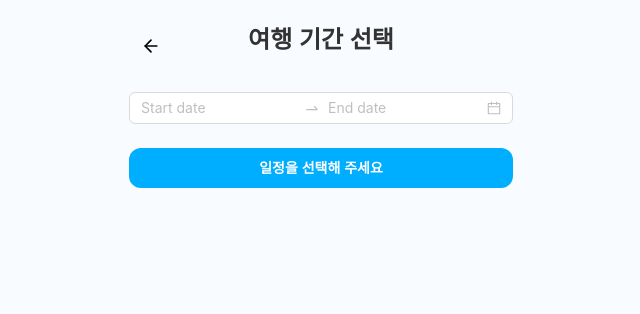
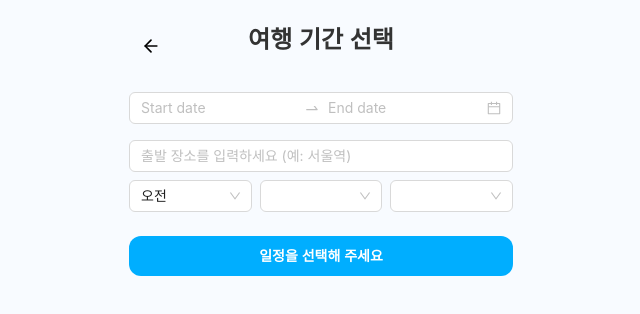
Before and after one commit to seonghoon1201/Travel_Front, a React (Create React App) app: page /plan/date in a window 1280 px wide. Shown: the top 314 px of the page, without its empty margins (319-959 px from the left). Built offline with nearby package versions, Linux system fonts and the light colour scheme; a web font is replaced by a local one.

Commit message:
수정할 내용들 수정 완료:

```diff
--- a/src/pages/Plan/PlanBudgetPage.jsx
+++ b/src/pages/Plan/PlanBudgetPage.jsx
@@ -58,28 +58,28 @@ const PlanBudgetPage = () => {
           {/* 예산 설정 */}
             <div>
               <p className="text-sm font-semibold text-gray-800 mb-2">예산 설정</p>
-            <div className="bg-gray-100 rounded-lg px-4 py-2 text-center text-sm">
-              {budget.toLocaleString()}원
-            </div>
+              <div className="relative">
                 <input
-              type="range"
+                  type="number"
                   min={minBudget}
                   max={maxBudget}
-              step={5000}
+                  step={1000}
                   value={budget}
                   onChange={handleBudgetChange}
-              className="w-full mt-4"
+                  placeholder="예산을 입력하세요"
+                  className="w-full bg-gray-100 rounded-lg px-4 py-2 pl-10 text-center text-base font-medium focus:outline-none focus:ring-2 focus:ring-primary"
                 />
-            <div className="flex justify-between text-xs text-gray-500">
-              <span>최저 {minBudget.toLocaleString()}원</span>
-              <span>최고 {maxBudget.toLocaleString()}원</span>
+                <span className="absolute left-3 top-2.5 text-gray-500 text-sm">₩</span>
               </div>
             </div>
 
           {/* 인당 예산 안내 */}
             <p className="text-xs text-gray-500 text-center">
               위처럼 설정하실 경우 1인 당 예산은 <br />
-            약 {(budget / people).toLocaleString()}원입니다.
+              약 <span className="text-blue-600 font-semibold text-sm">
+                {(budget / people).toLocaleString()}원
+              </span>
+              입니다.
             </p>
         </div>
 
--- a/src/pages/Plan/PlanDatePage.jsx
+++ b/src/pages/Plan/PlanDatePage.jsx
@@ -1,5 +1,5 @@
 import React, { useState } from 'react';
-import { DatePicker } from 'antd';
+import { DatePicker, Input, Select, message } from 'antd';
 import 'antd/dist/reset.css';
 import DefaultLayout from '../../layouts/DefaultLayout';
 import PrimaryButton from '../../components/common/PrimaryButton';
@@ -9,27 +9,43 @@ import dayjs from 'dayjs';
 import usePlanStore from '../../store/planStore';
 
 const { RangePicker } = DatePicker;
+const { Option } = Select;
 
 const PlanDatePage = () => {
   const [dates, setDates] = useState([]);
+  const [departurePlace, setDeparturePlace] = useState('');
+  const [hour, setHour] = useState('');
+  const [minute, setMinute] = useState('');
+  const [ampm, setAmpm] = useState('AM');
+
   const navigate = useNavigate();
-
   const setDatesInStore = usePlanStore((state) => state.setDates);
-
-  const handleDateChange = (value) => {
-    setDates(value);
-  };
+  const setDeparturePlaceInStore = usePlanStore((state) => state.setDeparturePlace);
+  const setDepartureTimeInStore = usePlanStore((state) => state.setDepartureTime);
 
   const handleNext = () => {
     if (!dates || dates.length !== 2 || !dates[0] || !dates[1]) {
-        alert('여행 시작일과 종료일을 모두 선택해 주세요.');
-        return;
+      return message.warning('여행 시작일과 종료일을 모두 선택해 주세요.');
     }
+    if (!departurePlace) {
+      return message.warning('출발 장소를 입력해 주세요.');
+    }
+    if (!hour || !minute) {
+      return message.warning('출발 시각을 선택해 주세요.');
+    }
+
+    // 시간 변환: AM/PM → 24시간
+    let h = parseInt(hour, 10);
+    if (ampm === 'PM' && h !== 12) h += 12;
+    if (ampm === 'AM' && h === 12) h = 0;
+    const timeString = `${String(h).padStart(2, '0')}:${minute}`;
 
     setDatesInStore({
       start: dayjs(dates[0]).format('YYYY-MM-DD'),
       end: dayjs(dates[1]).format('YYYY-MM-DD'),
     });
+    setDeparturePlaceInStore(departurePlace);
+    setDepartureTimeInStore(timeString);
 
     navigate('/plan/style');
   };
@@ -37,15 +53,53 @@ const PlanDatePage = () => {
   return (
     <DefaultLayout>
       <div className="w-full max-w-sm mx-auto">
-        <BackHeader
-          title="여행 기간 선택"/>
+        <BackHeader title="여행 기간 선택" />
 
         <RangePicker
           className="w-full"
           format="YYYY-MM-DD"
-          onChange={handleDateChange}
+          onChange={(value) => setDates(value)}
           value={dates}
         />
+
+        <Input
+          className="mt-4"
+          placeholder="출발 장소를 입력하세요 (예: 서울역)"
+          value={departurePlace}
+          onChange={(e) => setDeparturePlace(e.target.value)}
+        />
+
+        <div className="mt-2 flex gap-2">
+          <Select
+            value={ampm}
+            onChange={setAmpm}
+            className="w-1/3"
+            options={[
+              { value: 'AM', label: '오전' },
+              { value: 'PM', label: '오후' },
+            ]}
+          />
+          <Select
+            value={hour}
+            onChange={setHour}
+            className="w-1/3"
+            placeholder="시"
+            options={Array.from({ length: 12 }, (_, i) => ({
+              value: String(i + 1).padStart(2, '0'),
+              label: `${i + 1}시`,
+            }))}
+          />
+          <Select
+            value={minute}
+            onChange={setMinute}
+            className="w-1/3"
+            placeholder="분"
+            options={['00', '10', '20', '30', '40', '50'].map((m) => ({
+              value: m,
+              label: `${m}분`,
+            }))}
+          />
+        </div>
 
         <PrimaryButton onClick={handleNext} className="mt-6 w-full">
           {dates?.length === 2
--- a/src/store/planStore.js
+++ b/src/store/planStore.js
@@ -1,3 +1,8 @@
+/**
+ * 현재 카카오 지도 API와는 연동되어 있지 않으며,
+ * 텍스트 기반 주소 자동완성 기능만 제공합니다.
+ * 향후 카카오 맵 연동 시 도로명 주소 좌표 변환 및 지도 마커 표시 기능 확장 예정입니다.
+ */
 import { create } from 'zustand';
 
 const usePlanStore = create((set, get) => ({
@@ -11,6 +16,8 @@ const usePlanStore = create((set, get) => ({
   people: 1,
   budget: 0,
   cartItems: [],
+  departurePlace: '',
+  departureTime: '',
 
   // 즐겨찾기
   favorites: JSON.parse(localStorage.getItem('favorites') || '[]'),
@@ -38,6 +45,8 @@ const usePlanStore = create((set, get) => ({
   setCartItems: (items) => set({ cartItems: items }),
   addToCart: (item) =>
     set((state) => ({ cartItems: [...state.cartItems, item] })),
+  setDeparturePlace: (value) => set({ departurePlace: value }),
+  setDepartureTime: (value) => set({ departureTime: value }),
 
   // 초기화
   reset: () =>
```
Lines whose indentation alone changed are shown as unchanged.
